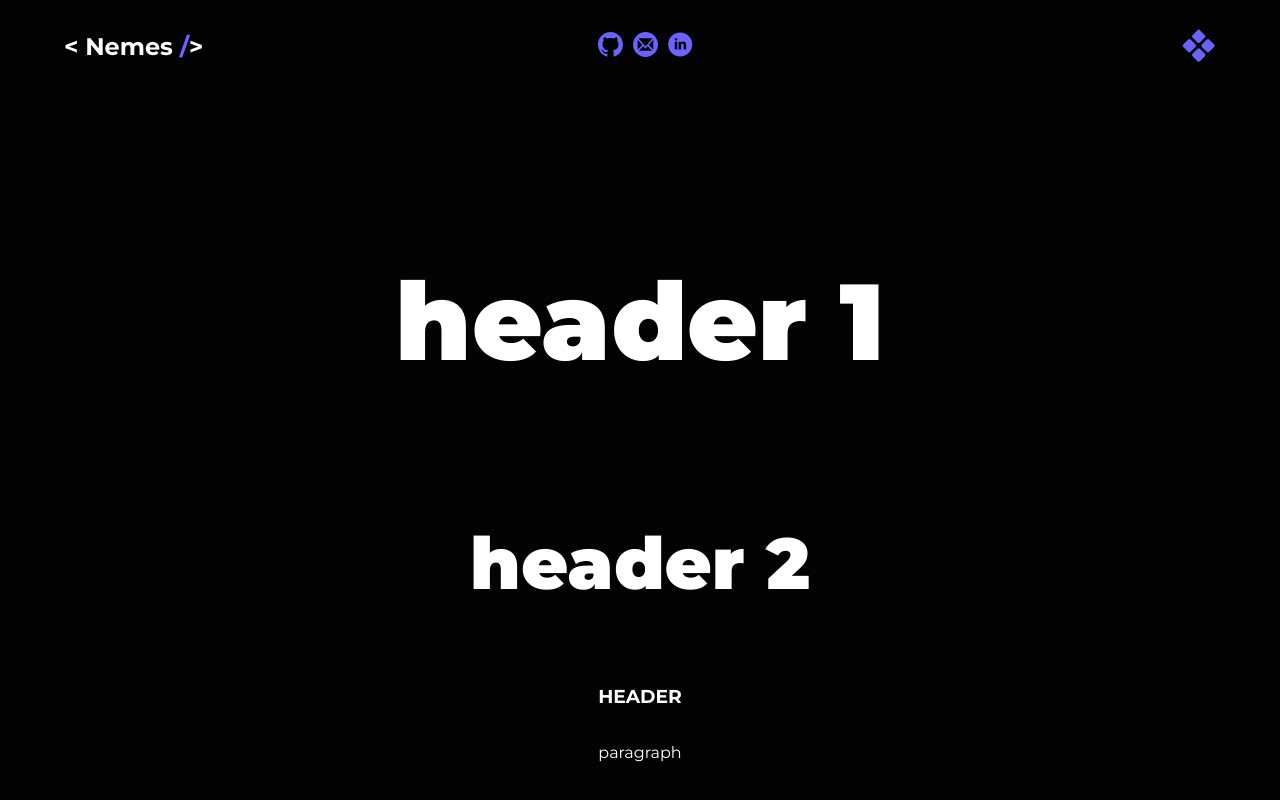
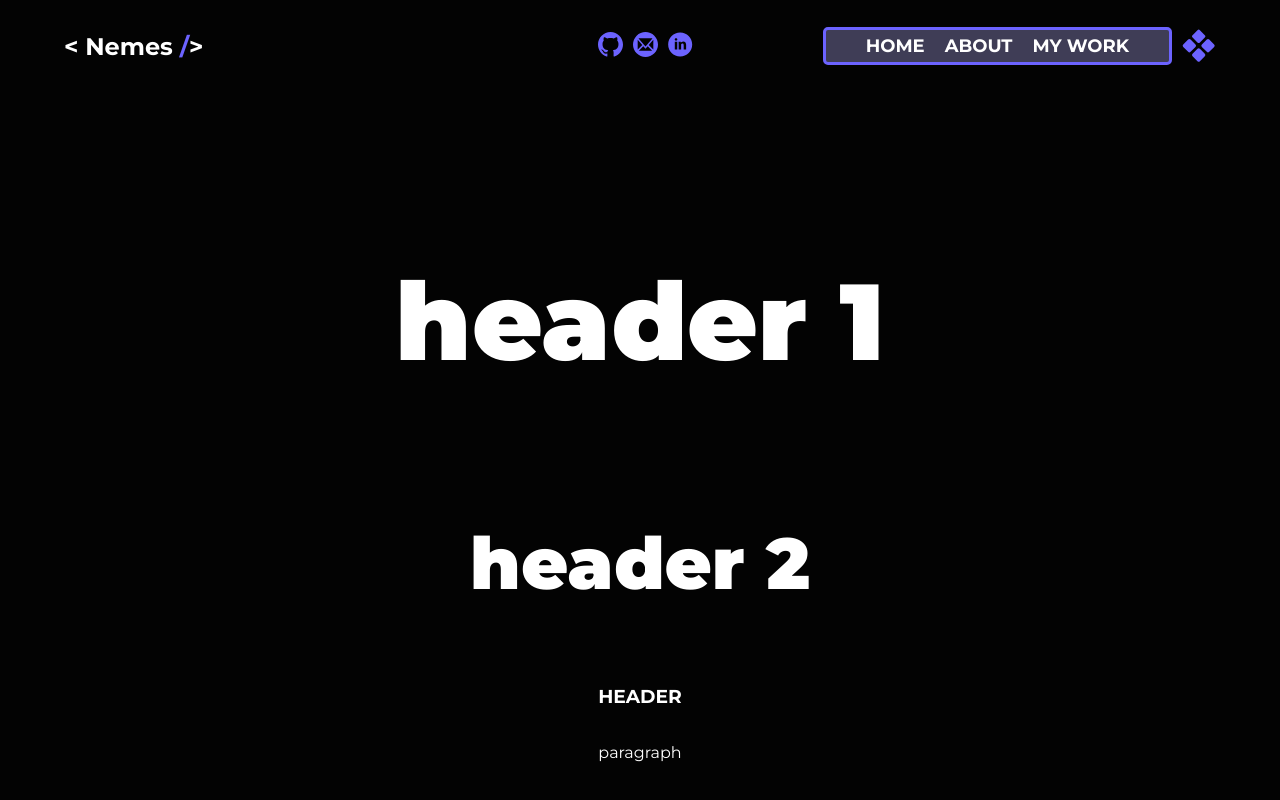
Before and after one commit to NemesOliver/portfolio-nextJS, a Next.js app: page / in a window 1280 px wide. Both pictures are taken after a click on the picture 1199 px from the left and 46 px from the top of the page. Shown: the top 800 px of the page. Built offline with nearby package versions, Linux system fonts and the light colour scheme.

Commit message:
responsive sliding menu

```diff
--- a/components/Navbar.js
+++ b/components/Navbar.js
@@ -22,9 +22,10 @@ const icons = [
 ];
 
 const Navbar = () => {
-  const [open, setOpen] = useState(true);
+  const [open, setOpen] = useState(false);
 
-  const handleClick = () => setOpen(!open);
+  const toggleMenu = () => setOpen(!open);
+  const closeMenu = () => setOpen(false);
 
   return (
     <Nav>
@@ -52,13 +53,21 @@ const Navbar = () => {
         <div className="menu-wrapper">
           {open && (
             <div className="sliding-menu">
-              <Link href="/">HOME</Link>
-              <Link href="/about">ABOUT</Link>
-              <Link href="/work">MY WORK</Link>
+              <div onClick={() => closeMenu()}>
+                <Link href="/" onClick={() => closeMenu()}>
+                  HOME
+                </Link>
+              </div>
+              <div onClick={() => closeMenu()}>
+                <Link href="/about">ABOUT</Link>
+              </div>
+              <div onClick={() => closeMenu()}>
+                <Link href="/work">MY WORK</Link>
+              </div>
             </div>
           )}
           <Image
-            onClick={() => handleClick()}
+            onClick={() => toggleMenu()}
             src="/assets/menu_icon.svg"
             alt="menu icon"
             height="34"
--- a/components/styles/GlobalStyles.js
+++ b/components/styles/GlobalStyles.js
@@ -14,6 +14,7 @@ const GlobalStyles = createGlobalStyle`
         font-family: Montserrat;
         background-color: ${({ theme }) => theme.backgroundColor};
         color: ${({ theme }) => theme.color};
+        overflow-x: hidden;
     }
 
     a {
--- a/components/styles/Navbar.js
+++ b/components/styles/Navbar.js
@@ -60,16 +60,17 @@ export const Nav = styled.nav`
       border: 3px solid ${({ theme }) => theme.primary};
       border-radius: 5px;
       padding: 5px 30px;
-      width: 550px;
+      /* min-width: 550px; */
 
       a {
         font-size: 1.125rem;
         font-weight: bold;
         color: #ffffff;
+        white-space: nowrap;
+        padding: 0 10px;
 
         &:hover {
           text-shadow: white 1px 0 10px;
-          transform: scale(1.08);
           transition: all 0.2s ease;
         }
       }
@@ -85,6 +86,18 @@ export const Nav = styled.nav`
 
   /* MEDIA QUERIES */
 
+  @media all and (max-width: 830px) {
+    .sliding-menu {
+      flex-direction: column;
+      height: 150px;
+      top: 44px;
+      right: 0 !important;
+      align-items: center;
+    }
+
+
+  }
+
   @media all and (max-width: 660px) {
     .socials {
       opacity: 0;
```
